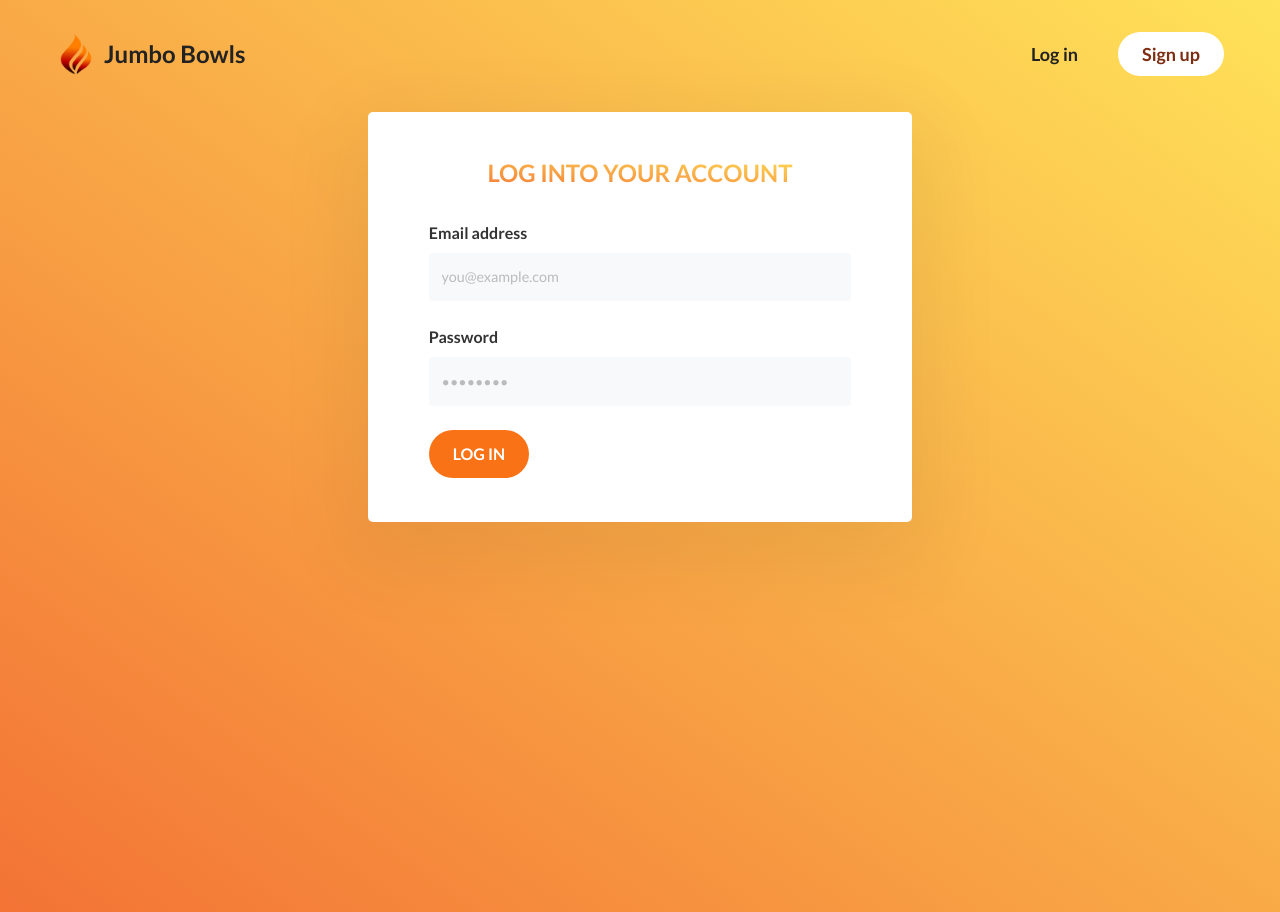
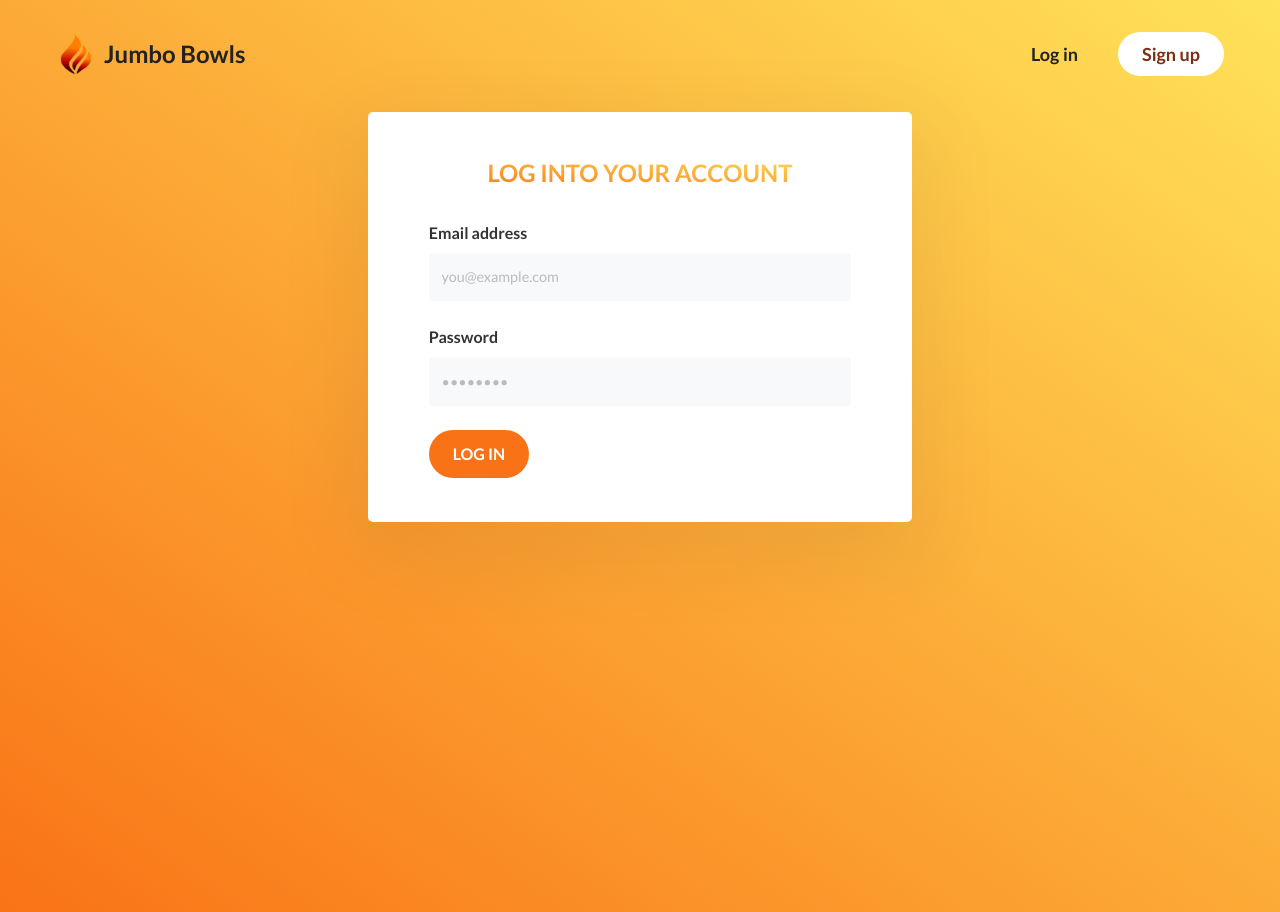
Before and after one commit to nemanjamalesija/web-store, a Vue app in the folder client/: page / in a window 1280 px wide. Built offline with nearby package versions, Linux system fonts and the light colour scheme.

Commit message:
Add animations

```diff
--- a/client/src/assets/main.css
+++ b/client/src/assets/main.css
@@ -26,13 +26,14 @@ body {
 body,
 .heading-gradient {
   background: #ffe8cc;
-  background: -webkit-linear-gradient(to bottom left, #ffe259, #f37335);
-  background: linear-gradient(to bottom left, #ffe259, #f37335);
+  background: -webkit-linear-gradient(to bottom left, #ffe259, #f97316);
+  background: linear-gradient(to bottom left, #ffe259, #f97316);
   background-repeat: no-repeat;
 }
 
 .heading-gradient {
   -webkit-background-clip: text;
+  background-clip: text;
   color: transparent;
 }
 
@@ -79,6 +80,31 @@ body,
   transform: translateY(-1px);
   -webkit-box-shadow: 0 0.3rem 0.6rem rgba(0, 0, 0, 0.15);
   box-shadow: 0 0.3rem 0.6rem rgba(0, 0, 0, 0.15);
+}
+
+/* ANIMATIONS */
+@keyframes moveInTop {
+  0% {
+    transform: translateY(3rem);
+    opacity: 0;
+  }
+  100% {
+    transform: translateY(0);
+    opacity: 1;
+  }
+}
+
+.products,
+.product,
+.user-account,
+.admin-dashboard,
+.login,
+.singup .not-found {
+  animation: moveInTop;
+  animation-duration: 0.5s;
+  animation-delay: 0.5s;
+  animation-timing-function: ease-out;
+  animation-fill-mode: backwards;
 }
 
 /* FORMS */
--- a/client/src/components/AdminEditUser.vue
+++ b/client/src/components/AdminEditUser.vue
@@ -7,7 +7,7 @@ import useAppNavigation from '@/composables/useAppNavigation'
 const { setIsEditing, userToEdit } = useGetAdminStore()
 const { toast, router } = useAppNavigation()
 
-async function editUserHandler() {
+async function patchUserHandler() {
   // No need to usegetSession because of protect middleware on the backend
   const jwtToken = localStorage.getItem('jwt')
 
@@ -81,7 +81,7 @@ async function editUserHandler() {
       <button
         type="submit"
         class="btn bg-orange-500 py-3 px-6 text-sm lg:text-base hover:bg-orange-600 inline-block"
-        @click.prevent="editUserHandler"
+        @click.prevent="patchUserHandler"
       >
         Submit
       </button>
--- a/client/src/components/ProductPageHeader.vue
+++ b/client/src/components/ProductPageHeader.vue
@@ -87,4 +87,3 @@ const { currentProduct } = useGetProductsStore()
   }
 }
 </style>
-../hooks/useGetProduct
--- a/client/src/stores/adminStore.ts
+++ b/client/src/stores/adminStore.ts
@@ -51,6 +51,8 @@ export const useAdminStore = defineStore('admin', () => {
   function setUserToEdit(passId: string) {
     const currentUser = users.value.find((user) => user._id === passId)
 
+    if (!currentUser) return
+
     userToEdit.value = currentUser
   }
 
--- a/client/src/views/LoginView.vue
+++ b/client/src/views/LoginView.vue
@@ -64,7 +64,7 @@ watch(currentUser, (newValue) => {
 </script>
 
 <template>
-  <section class="mt-28 px-5 lg:px-0">
+  <section class="mt-28 px-5 lg:px-0 login">
     <div class="login-form">
       <h2
         class="heading-secondary heading-secondary heading-gradient text-text-lg lg:text-2xl uppercase mb-8 font-semibold text-center"
--- a/client/src/views/PageNotFound.vue
+++ b/client/src/views/PageNotFound.vue
@@ -1,5 +1,5 @@
 <template>
-  <div class="container text-center py-40 mx-auto h-screen">
+  <section class="container text-center py-40 mx-auto h-screen not-found">
     <h1 class="text-4xl lg:text-5xl font-semibold mb-4">404 - Page not found</h1>
     <p class="text-gray-700 mb-10 text-lg lg:text-xl">
       This page no longer exists or was moved to another location.
@@ -10,5 +10,5 @@
     >
       &larr; go back
     </button>
-  </div>
+  </section>
 </template>
--- a/client/src/views/ProductView.vue
+++ b/client/src/views/ProductView.vue
@@ -60,12 +60,12 @@ onMounted(async () => {
 })
 </script>
 <template>
-  <LoadingSpinner v-if="loading" />
-  <div class="relative" v-else>
+  <LoadingSpinner class="mt-16" v-if="loading" />
+  <div v-else class="relative product">
     <ProductPageHeader />
-    <section class="product -mt-12 lg:-mt-28 flex flex-col lg:grid lg:grid-cols-2">
+    <section class="-mt-12 lg:-mt-28 flex flex-col lg:grid lg:grid-cols-2">
       <ProductPageIngredients />
-      <div class="product__description py-[14vw] px-[8vw] bg-white">
+      <div class="py-[14vw] px-[8vw] bg-white">
         <ProductPageAbout />
         <ProductPageStats />
         <ReviewsSlider />
--- a/client/src/views/ProductsView.vue
+++ b/client/src/views/ProductsView.vue
@@ -35,4 +35,4 @@ onMounted(async () => {
     </div>
   </main>
 </template>
-../hooks/useGetUserStore
+<style scoped></style>
--- a/client/src/views/SignupView.vue
+++ b/client/src/views/SignupView.vue
@@ -48,7 +48,7 @@ async function signUpHandler() {
 </script>
 
 <template>
-  <section class="mt-24">
+  <section class="mt-24 singup">
     <div class="singup-form">
       <h2
         class="heading-secondary heading-gradient text-text-lg lg:text-2xl uppercase mb-5 font-semibold text-center"
```
